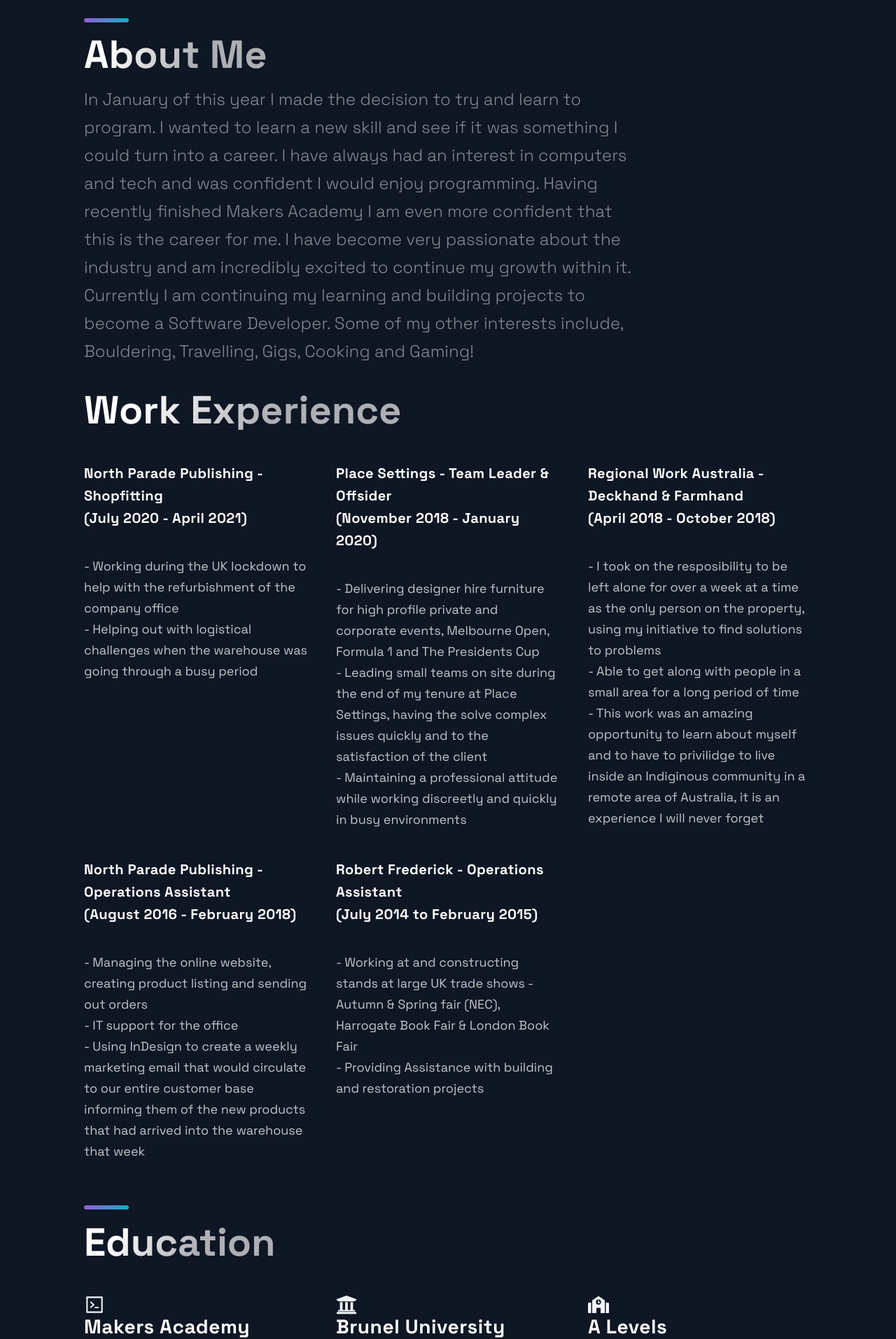
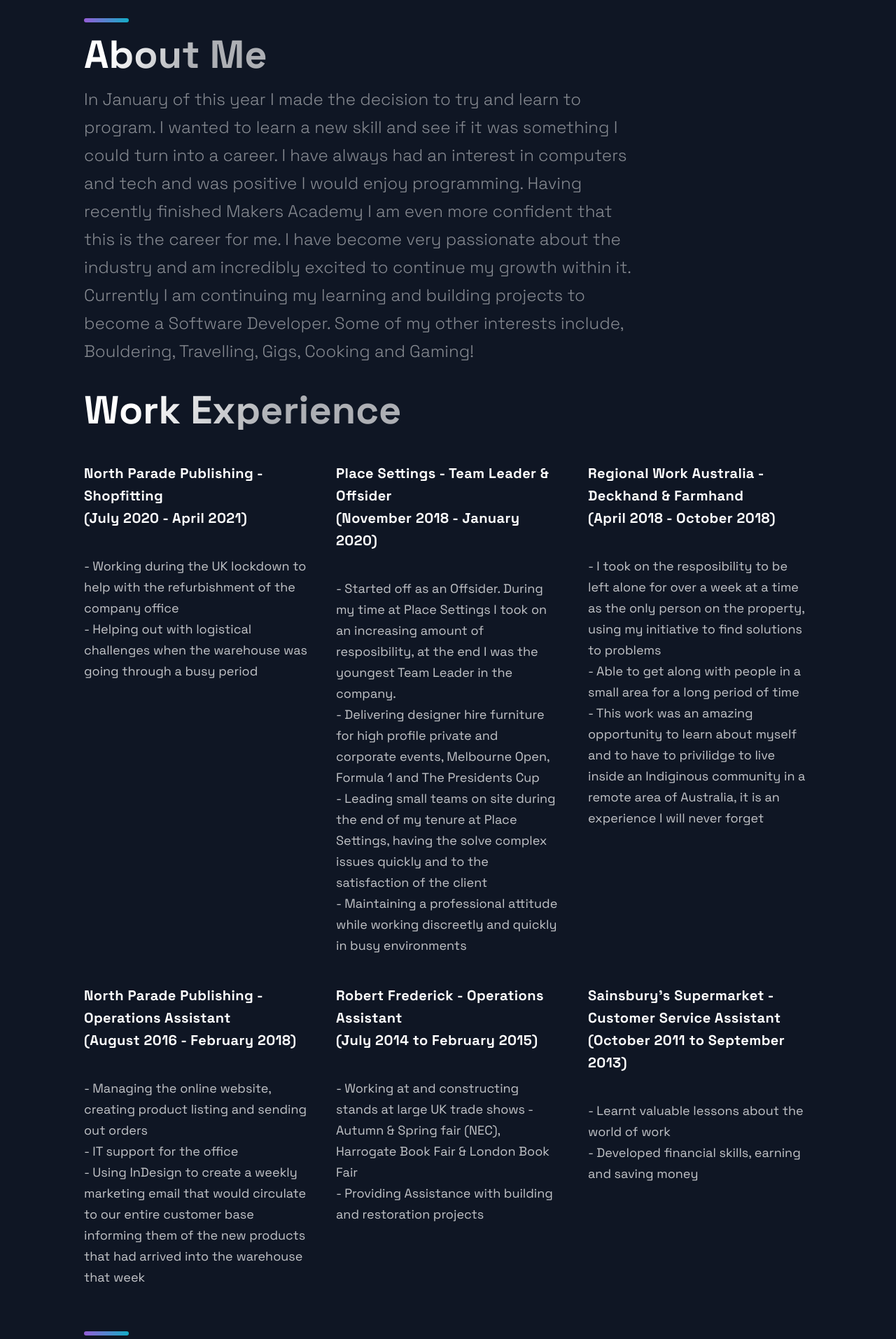
Before and after one commit to SeanEmmers/portfolio, a Next.js app: page / in a window 1280 px wide. Shown: the part 2860-4773 px from the top of the page at 70% size. Built offline with nearby package versions, Linux system fonts and the light colour scheme.

Commit message:
adding text

```diff
--- a/src/components/AboutMe/AboutMe.js
+++ b/src/components/AboutMe/AboutMe.js
@@ -10,7 +10,7 @@ const AboutMe = () => {
       <SectionDivider /><br/>
       <SectionTitle>About Me</SectionTitle>
       <SectionText>
-        In January of this year I made the decision to try and learn to program. I wanted to learn a new skill and see if it was something I could turn into a career. I have always had an interest in computers and tech and was confident I would enjoy programming. Having recently finished Makers Academy I am even more confident that this is the career for me. I have become very passionate about the industry and am incredibly excited to continue my growth within it. Currently I am continuing my learning and building projects to become a Software Developer. Some of my other interests include, Bouldering, Travelling, Gigs, Cooking and Gaming!
+        In January of this year I made the decision to try and learn to program. I wanted to learn a new skill and see if it was something I could turn into a career. I have always had an interest in computers and tech and was positive I would enjoy programming. Having recently finished Makers Academy I am even more confident that this is the career for me. I have become very passionate about the industry and am incredibly excited to continue my growth within it. Currently I am continuing my learning and building projects to become a Software Developer. Some of my other interests include, Bouldering, Travelling, Gigs, Cooking and Gaming!
       </SectionText>
       <SectionTitle>Work Experience</SectionTitle>
       <List>
@@ -35,6 +35,7 @@ const AboutMe = () => {
           </ListTitle>
           <ListParagraph>
             <br/>
+            - Started off as an Offsider. During my time at Place Settings I took on an increasing amount of resposibility, at the end I was the youngest Team Leader in the company. <br/>
             - Delivering designer hire furniture for high profile private and corporate events, Melbourne Open, Formula 1 and The Presidents Cup <br/>
             - Leading small teams on site during the end of my tenure at Place Settings, having the solve complex issues quickly and to the satisfaction of the client <br/>
             - Maintaining a professional attitude while working discreetly and quickly in busy environments
@@ -82,6 +83,19 @@ const AboutMe = () => {
           </ListParagraph>
         </ListContainer>
       </ListItem>
+      <ListItem>
+        <ListContainer>
+          <ListTitle>
+            Sainsbury's Supermarket - Customer Service Assistant <br/>
+            (October 2011 to September 2013)
+          </ListTitle>
+          <ListParagraph>
+            <br/>
+            - Learnt valuable lessons about the world of work <br/>
+            - Developed financial skills, earning and saving money <br/>
+          </ListParagraph>
+        </ListContainer>
+      </ListItem>
       </List>
 
     </Section>
--- a/src/components/Education/Education.js
+++ b/src/components/Education/Education.js
@@ -16,7 +16,7 @@ const Education = () => {
         <ListContainer>
           <ListTitle>Makers Academy <br/> (May 2021 - August 2021)</ListTitle>
           <ListParagraph>
-            A 16 week intense coding bootcamp in London<br/>
+            A 16 week intense coding bootcamp in London. The course focused on teaching students how to set themselves up to learn and develop alongside how to work with others inside an Agile work environment<br/>
           </ListParagraph>
         </ListContainer>
       </ListItem>
```
